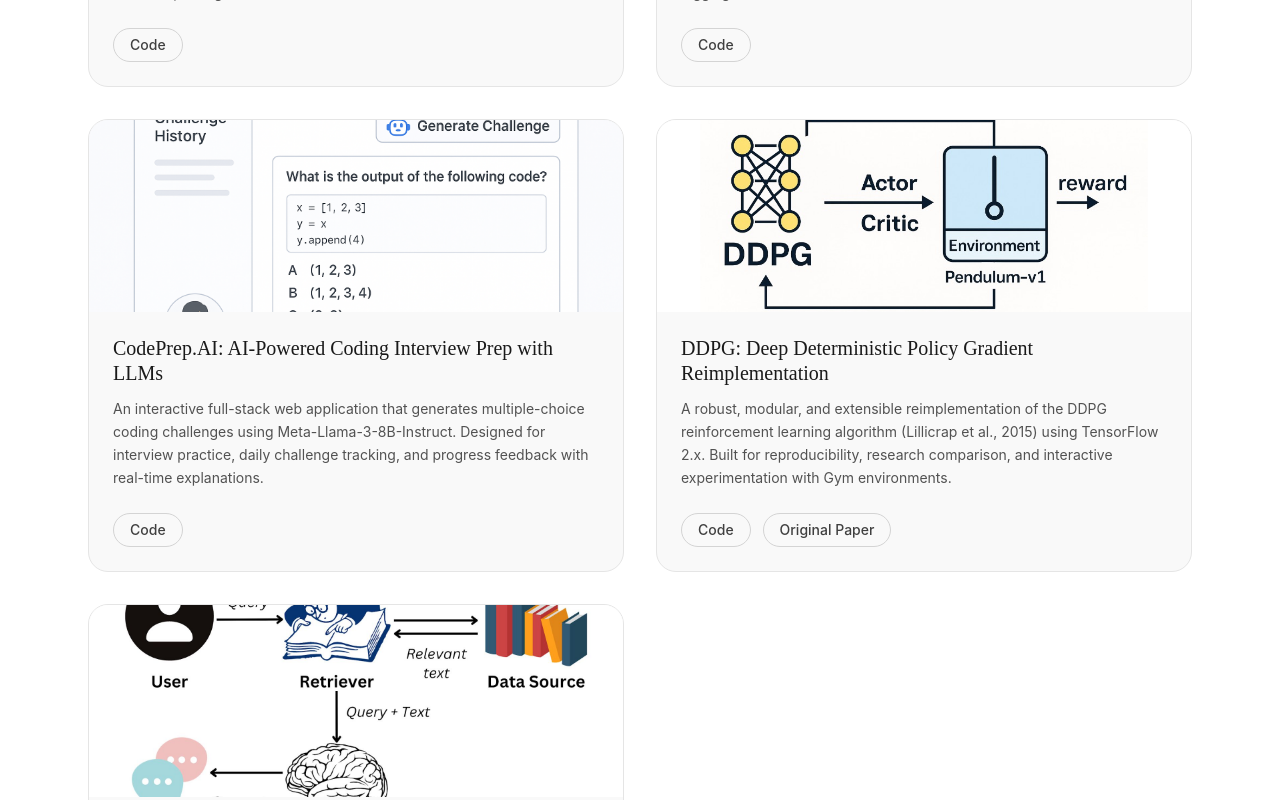
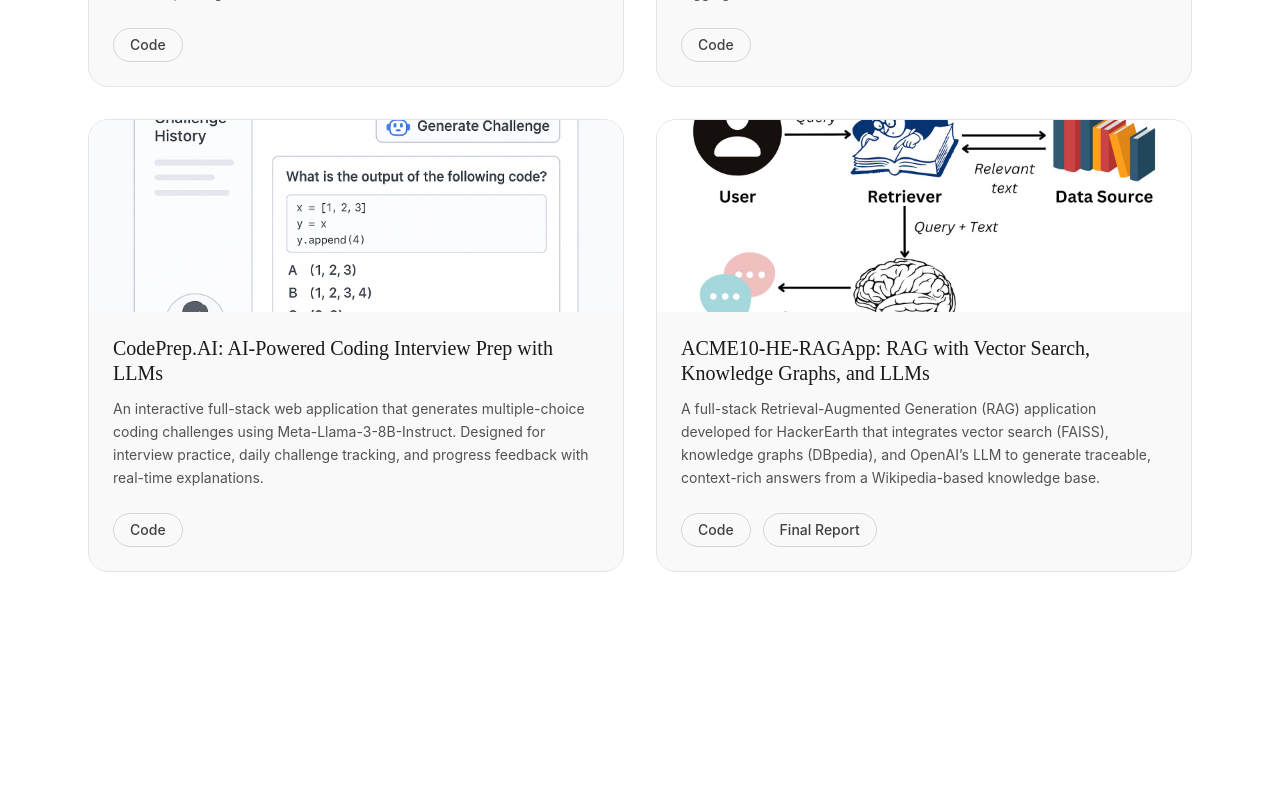
Before and after one commit to ethanvillalovoz/ethanvillalovoz.github.io, a Next.js app: page /projects in a window 1280 px wide. Shown: the part 1780-2580 px from the top of the page. After the commit the page ends 2464 px from the top, so only its background shows below. Built offline with nearby package versions, Linux system fonts and the light colour scheme.

Commit message:
updated CV and projects

```diff
--- a/src/app/projects/page.tsx
+++ b/src/app/projects/page.tsx
@@ -27,25 +27,25 @@ const projects = [
 		date: "May 2025",
 		status: "Completed",
 	},
-	{
-		title: "DDPG: Deep Deterministic Policy Gradient Reimplementation",
-		description:
-			"A robust, modular, and extensible reimplementation of the DDPG reinforcement learning algorithm (Lillicrap et al., 2015) using TensorFlow 2.x. Built for reproducibility, research comparison, and interactive experimentation with Gym environments.",
-		image: "/images/projects/DDPG_padded.png",
-		tags: ["Reinforcement Learning", "DDPG", "TensorFlow", "OpenAI Gym"],
-		extraLinks: [
-			{
-				label: "Code",
-				url: "https://github.com/ethanvillalovoz/ddpg-paper-reimplementation",
-			},
-			{
-				label: "Original Paper",
-				url: "https://arxiv.org/abs/1509.02971",
-			}
-		],
-		date: "July 2025",
-		status: "Completed",
-	},
+	// {
+	// 	title: "DDPG: Deep Deterministic Policy Gradient Reimplementation",
+	// 	description:
+	// 		"A robust, modular, and extensible reimplementation of the DDPG reinforcement learning algorithm (Lillicrap et al., 2015) using TensorFlow 2.x. Built for reproducibility, research comparison, and interactive experimentation with Gym environments.",
+	// 	image: "/images/projects/DDPG_padded.png",
+	// 	tags: ["Reinforcement Learning", "DDPG", "TensorFlow", "OpenAI Gym"],
+	// 	extraLinks: [
+	// 		{
+	// 			label: "Code",
+	// 			url: "https://github.com/ethanvillalovoz/ddpg-paper-reimplementation",
+	// 		},
+	// 		{
+	// 			label: "Original Paper",
+	// 			url: "https://arxiv.org/abs/1509.02971",
+	// 		}
+	// 	],
+	// 	date: "July 2025",
+	// 	status: "Completed",
+	// },
 	{
 		title: "CodePrep.AI: AI-Powered Coding Interview Prep with LLMs",
 		description:
```
Also changed, not shown: 1 other file (tests, documents, lock files or other folders).
